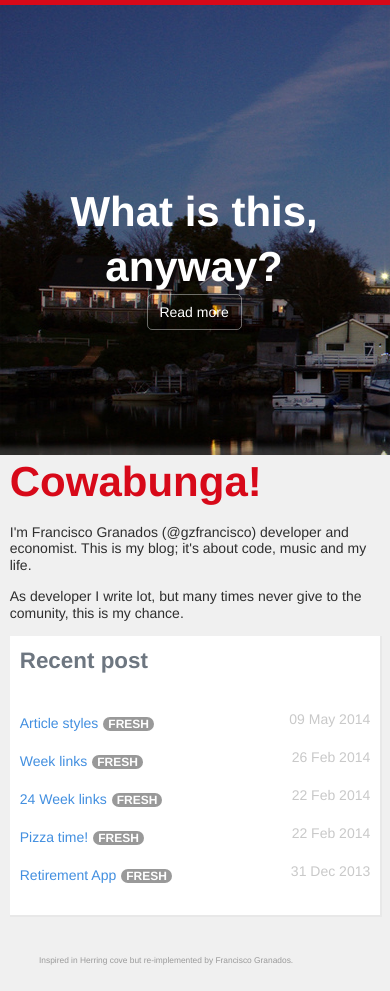
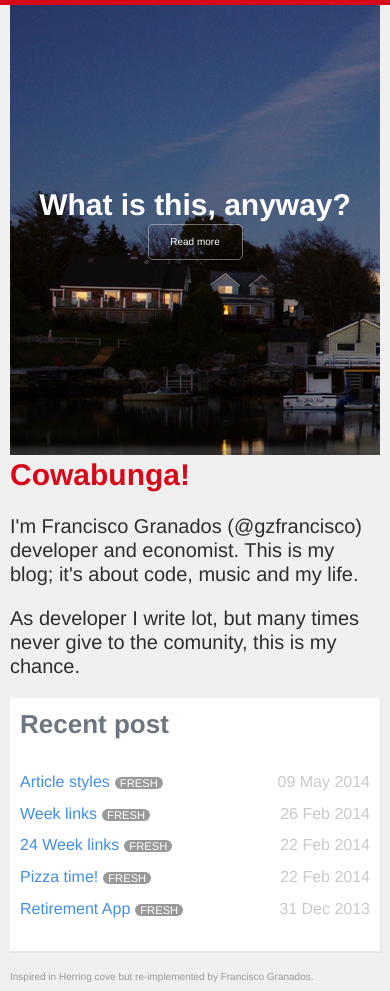
Before and after one commit to gzfrancisco/gzfrancisco.github.io, a Jekyll site: the page built from index.html, in a window 390 px wide. Built offline with Jekyll 4.4.1, drawn with Linux system fonts in a browser that asks for light colours; nearby versions of some CDN libraries; Markdown is read by kramdown in place of the engine named in the settings; comment, search, counter and statistics services are not loaded.

Commit message:
Fix pre code formatted. Align elements.

```diff
--- a/_layouts/default.html
+++ b/_layouts/default.html
@@ -13,7 +13,7 @@
   <link rel="stylesheet" href="/css/main.css">
 
   <!-- LiveReload -->
-  <script>document.write('<script src="http://' + (location.host || 'localhost').split(':')[0] + ':35729/livereload.js?snipver=1"></' + 'script>')</script>
+  <script>document.write('<script src="http://' + (location.host || 'stealthx.local').split(':')[0] + ':35729/livereload.js?snipver=1"></' + 'script>')</script>
 </head>
 <body>
   <aside>
--- a/css/_sass/mq.sass
+++ b/css/_sass/mq.sass
@@ -1,3 +1,3 @@
 // Phone
-@media all and (max-width: 699px) and (min-width: 320px)
+@media all and (min-width: 320px) and (max-width: 480px)
   @import main_phone
--- a/css/main.css
+++ b/css/main.css
@@ -135,7 +135,8 @@ code {
   font-size: 1em;
   background-color: #879099;
   color: #f0f0f0;
-  padding: 0px 10px; }
+  padding: 0px 10px;
+  overflow: auto; }
 
 pre code {
   display: block; }
@@ -149,20 +150,18 @@ table tbody tr td {
   font-size: 1em;
   font-weight: 200; }
 
+header {
+  color: white; }
   header hgroup h1 {
-  display: block;
     position: relative;
     top: 180px;
     width: 100%;
-  margin: 0 auto;
     text-align: center;
     color: white; }
   header hgroup h2 {
-  display: block;
     position: relative;
     top: 180px;
     width: 100%;
-  margin: 0 auto;
     text-align: center;
     color: white; }
   header a {
@@ -174,7 +173,6 @@ header a {
     width: 93px;
     height: 34px;
     line-height: 34px;
-  color: white;
     border-radius: 5px;
     border: solid 1px rgba(255, 255, 255, 0.4); }
   header time {
@@ -186,7 +184,6 @@ header time {
     width: 93px;
     height: 34px;
     line-height: 34px;
-  color: white;
     border-radius: 5px;
     border: solid 1px rgba(255, 255, 255, 0.4); }
 
@@ -223,8 +220,7 @@ html body {
         html body section article #recent-post h2 {
           font-weight: 700;
           color: #6d7680;
-          padding-bottom: 10px;
-          font-size: 1.6em; }
+          padding-bottom: 10px; }
         html body section article #recent-post ul {
           font-weight: lighter;
           padding: 0px 0px 0px 40px; }
@@ -232,29 +228,23 @@ html body {
             color: #29598c;
             width: 100%;
             margin: 10px 0px;
-            line-height: 1em; }
+            font-size: 0.8em;
+            line-height: 130%;
+            font-weight: 500; }
             html body section article #recent-post ul li a {
-              font-size: 0.7em;
-              font-weight: 500;
-              line-height: 19px;
               color: #428fe0; }
             html body section article #recent-post ul li span {
-              font-size: 12px;
+              font-size: 0.7em;
               background-color: #999999;
               border-radius: 10px;
-              font-weight: bold;
-              line-height: 1;
               color: white;
-              text-align: center;
-              white-space: nowrap;
               padding: 0px 5px;
               margin: 0px 5px; }
             html body section article #recent-post ul li time {
               float: right;
               color: #c9c9c9;
               text-shadow: 1px 1px white;
-              font-weight: 100;
-              font-size: 0.7em; }
+              font-weight: 100; }
     html body section footer {
       -webkit-box-sizing: border-box;
       -moz-box-sizing: border-box;
@@ -265,7 +255,9 @@ html body {
       color: #999999;
       text-shadow: inset 1px 1px white; }
 
-@media all and (max-width: 699px) and (min-width: 320px) {
+@media all and (min-width: 320px) and (max-width: 480px) {
+  html body {
+    font-size: 10px; }
     html body aside {
       z-index: 1;
       overflow: auto;
@@ -273,20 +265,16 @@ html body {
     html body section {
       padding: 0; }
       html body section article {
-      width: 95%; }
+        width: 100%;
+        padding: 0 10px; }
         html body section article header {
-        width: 105.5%;
-        margin: 0 -3%; }
-      html body section article p {
-        font-size: 1em; }
+          width: 100%;
+          margin: 0; }
         html body section article #recent-post {
-        padding: 10px 10px; }
+          padding: 10px; }
           html body section article #recent-post ul {
             padding: 0;
             list-style: none; }
-          html body section article #recent-post ul li a {
-            font-size: 0.5em; }
-          html body section article #recent-post ul li time {
-            font-size: 0.5em; }
       html body section footer {
-      font-size: 0.6em; } }
+        width: 100%;
+        padding: 0 10px; } }
```
Also changed, not shown: css/_sass/article.sass (+6 -7 lines), css/_sass/main.sass (+4 -11 lines), css/_sass/main_phone.sass (+8 -13 lines), README.md. Lines whose indentation alone changed are shown as unchanged.
